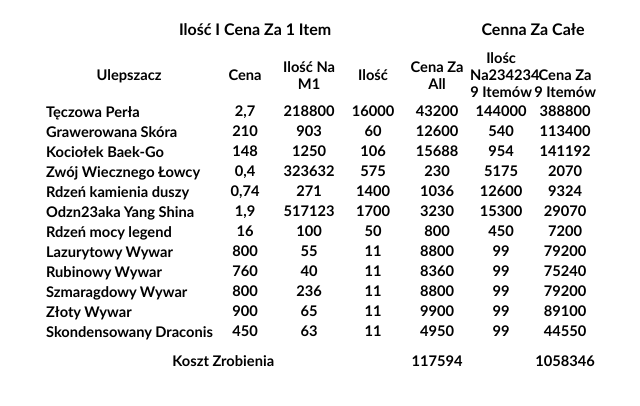
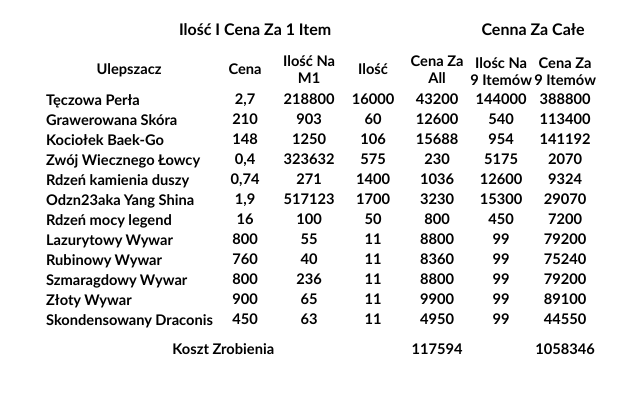
Before and after one commit to xminikx/TEST, a plain HTML site: page Eq Atlasu.htm in a window 1280 px wide. Shown: the whole page, without its empty margins (319-959 px from the left). Drawn offline with Linux system fonts and the light colour scheme.

Commit message:
Update Eq Atlasu.htm

```diff
--- a/Eq Atlasu.htm
+++ b/Eq Atlasu.htm
@@ -176,7 +176,7 @@ PROGRAMU EXCEL -->
   <td rowspan=2 class=xl6925977 width=64 style='width:48pt'>Ilość Na M1</td>
   <td rowspan=2 class=xl6725977>Ilość</td>
   <td rowspan=2 class=xl6925977 width=64 style='width:48pt'>Cena Za All</td>
-  <td rowspan=2 class=xl7025977 width=64 style='width:48pt'>Ilośc Na234234 9 Itemów</td>
+  <td rowspan=2 class=xl7025977 width=64 style='width:48pt'>Ilośc Na 9 Itemów</td>
   <td rowspan=2 class=xl7025977 width=64 style='width:48pt'>Cena Za 9 Itemów</td>
  </tr>
  <tr height=20 style='height:15.0pt'>
```
